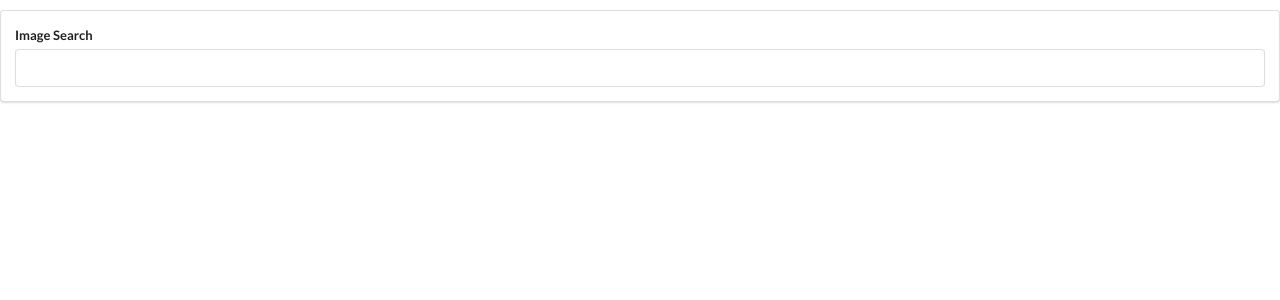
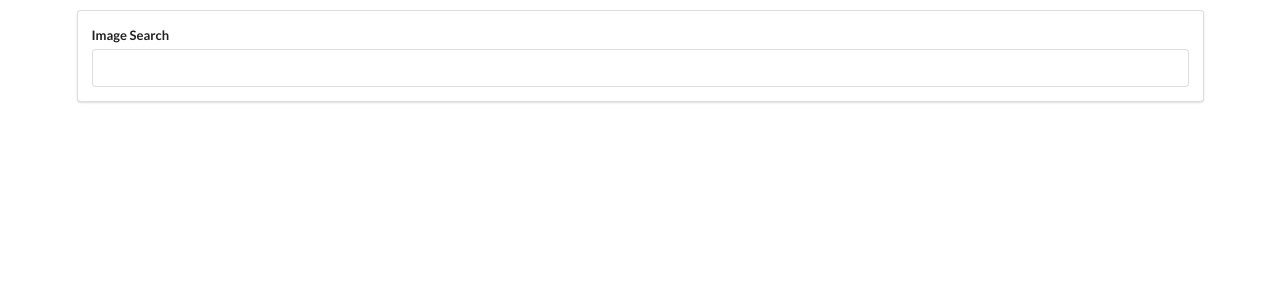
Before and after one commit to Terence1991/pics-grider-, a React (Create React App) app in the folder pics/: page / in a window 1280 px wide. Shown: the top 300 px of the page. Built offline with nearby package versions, Linux system fonts and the light colour scheme.

Commit message:
event handler added

```diff
--- a/pics/src/components/App.js
+++ b/pics/src/components/App.js
@@ -5,7 +5,7 @@ import SearchBar from './SearchBar.js'
 
 const App = () =>  {
   return (
-    <div classname="ui container" style={{marginTop: '10px'}}>
+    <div className="ui container" style={{marginTop: '10px'}}>
      <SearchBar />
     </div>
   )
--- a/pics/src/components/SearchBar.js
+++ b/pics/src/components/SearchBar.js
@@ -1,13 +1,17 @@
 import React from 'react'
 
 class SearchBar extends React.Component {
+  onInputChange(event) {
+    console.log(event.target.value)
+
+  }
   render() {
     return (
     <div className='ui segment'>
      <form className='ui form'>
      <div className='field'>
      <label>Image Search</label>
-       <input type="text"/>
+       <input type="text" onChange={this.onInputChange}/>
        </div>
      </form>
     </div>
```
